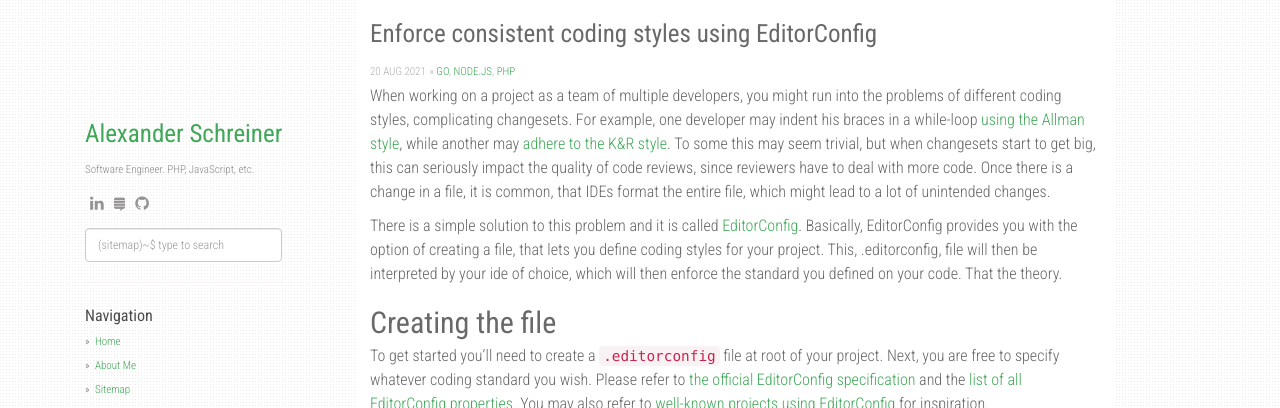
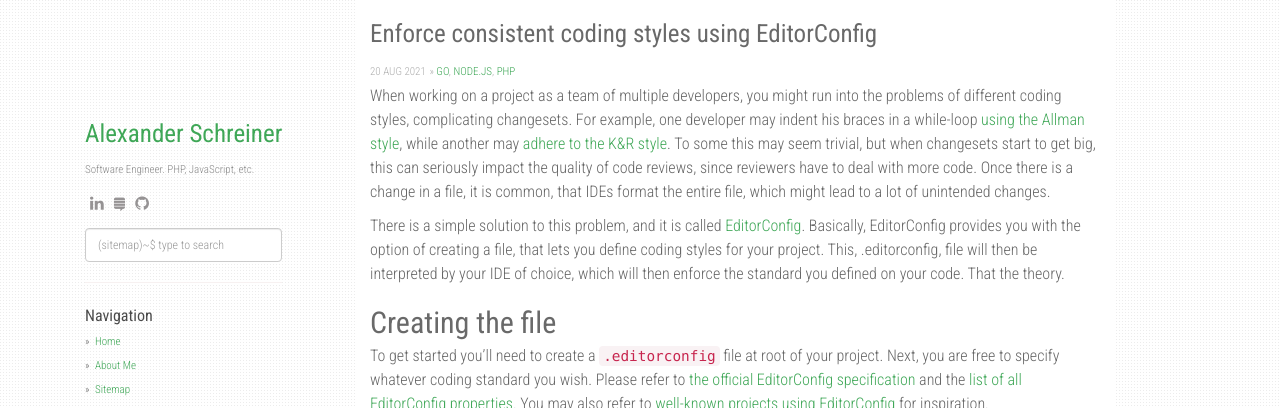
Before and after one commit to alexander-schreiner/alexander-schreiner.github.io, a Jekyll site: the page built from _posts/2021-08-20-enforce-consistent-coding-styles-using-editorconfig-file.md, in a window 1280 px wide and 1247 px high. Shown: the top 408 px of the window. Built offline with Jekyll 4.4.1, drawn with Linux system fonts in a browser that asks for light colours; nearby versions of some CDN libraries; comment, search, counter and statistics services are not loaded.

```diff
--- a/_posts/2021-08-20-enforce-consistent-coding-styles-using-editorconfig-file.md
+++ b/_posts/2021-08-20-enforce-consistent-coding-styles-using-editorconfig-file.md
@@ -7,7 +7,7 @@ categories: [go, node.js, php]
 
 When working on a project as a team of multiple developers, you might run into the problems of different coding styles, complicating changesets. For example, one developer may indent his braces in a while-loop [using the Allman style](https://en.wikipedia.org/wiki/Indentation_style#Allman_style), while another may [adhere to the K&R style](https://en.wikipedia.org/wiki/Indentation_style#K&R_style). To some this may seem trivial, but when changesets start to get big, this can seriously impact the quality of code reviews, since reviewers have to deal with more code. Once there is a change in a file, it is common, that IDEs format the entire file, which might lead to a lot of unintended changes.
 
-There is a simple solution to this problem and it is called [EditorConfig](https://editorconfig.org/). Basically, EditorConfig provides you with the option of creating a file, that lets you define coding styles for your project. This, .editorconfig, file will then be interpreted by your ide of choice, which will then enforce the standard you defined on your code. That the theory.
+There is a simple solution to this problem, and it is called [EditorConfig](https://editorconfig.org/). Basically, EditorConfig provides you with the option of creating a file, that lets you define coding styles for your project. This, .editorconfig, file will then be interpreted by your IDE of choice, which will then enforce the standard you defined on your code. That the theory.
 
 ## Creating the file
 
```
